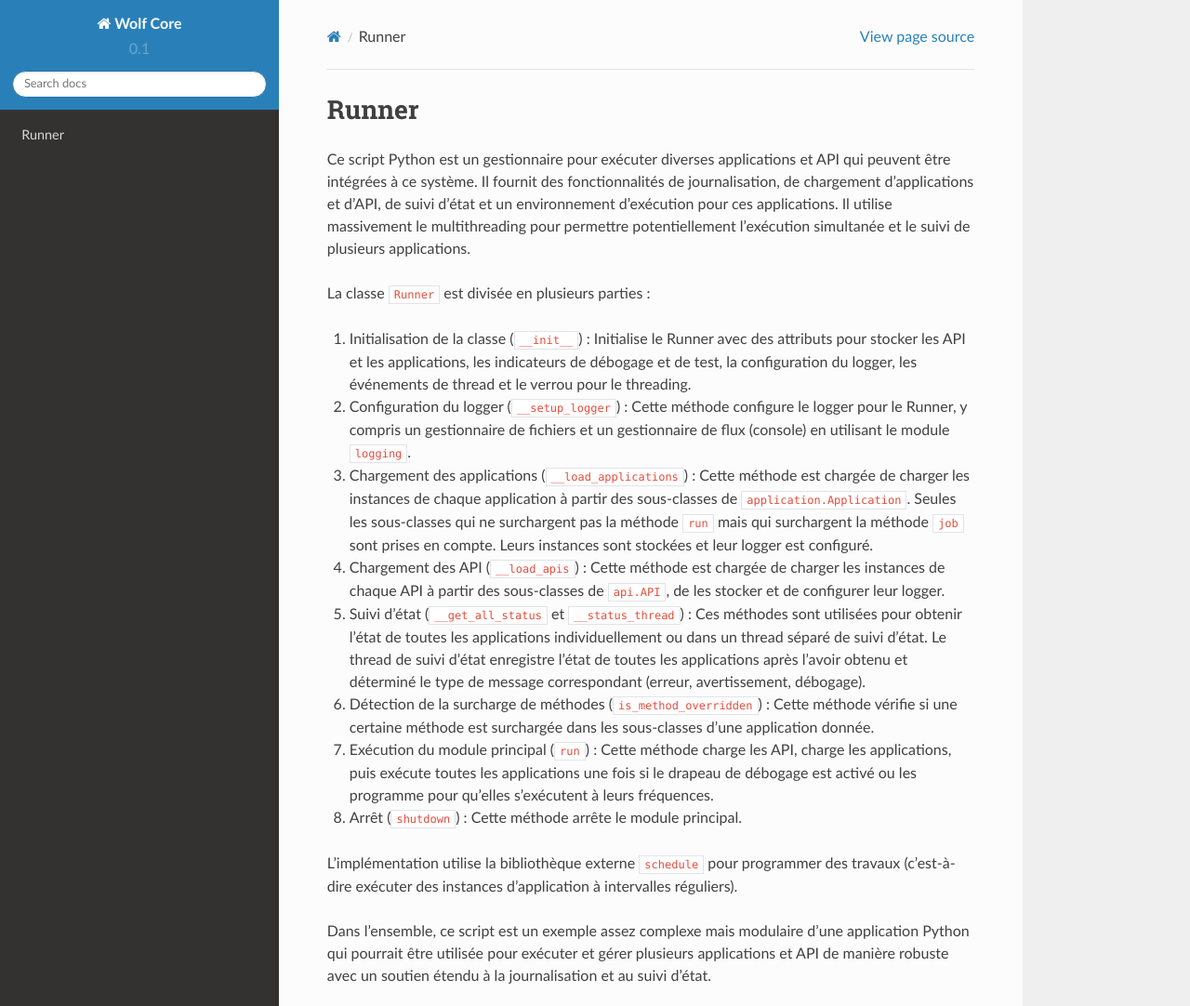
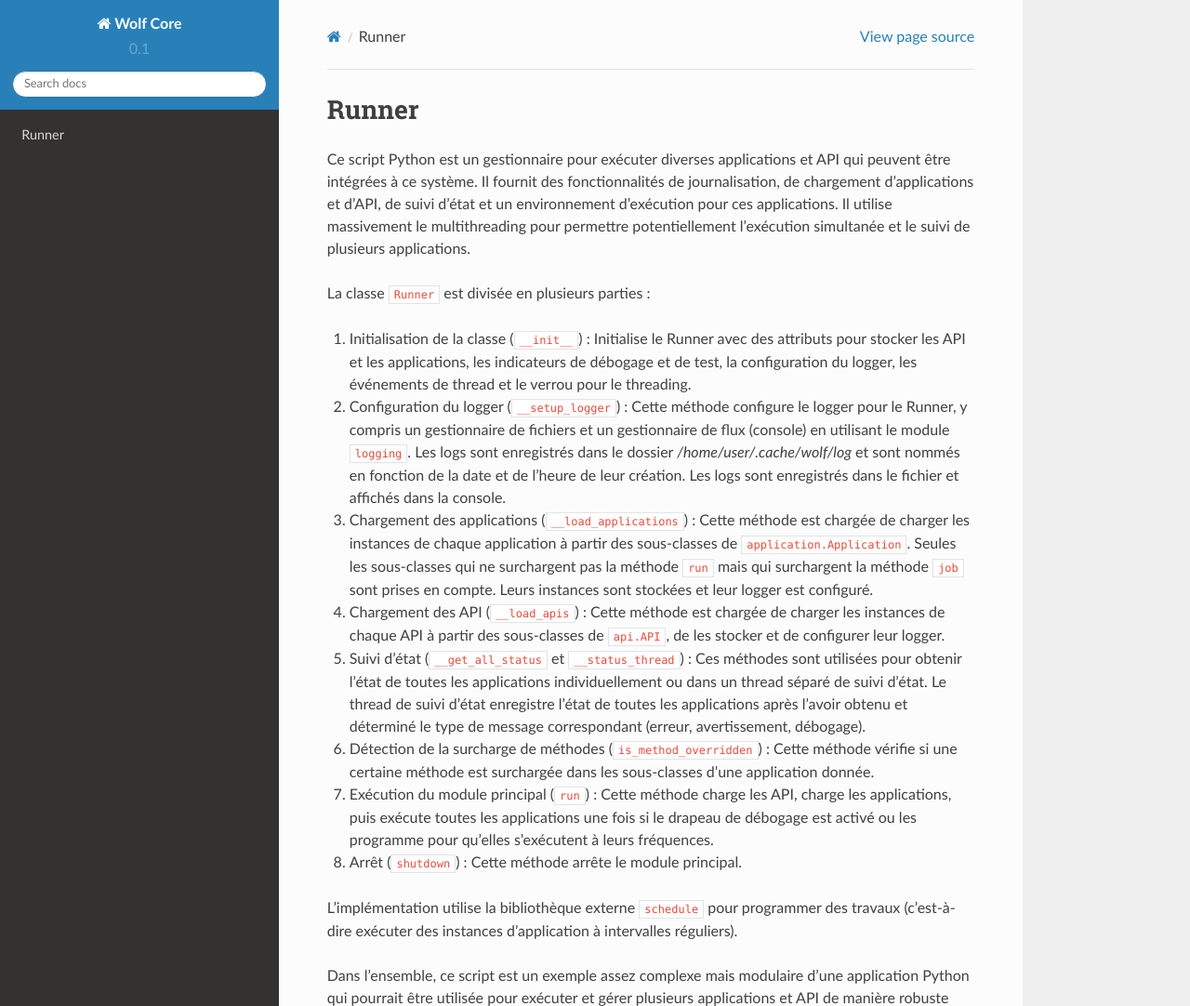
Before and after one commit to sedelpeuch/wolf-core, a Sphinx documentation site: the page built from docs/source/runner.rst, in a window 1280 px wide and 1364 px high, cut to the strip 0-1082 px from the top of the window. Shown: the whole strip at 93% size. Built offline with Sphinx 7.4.7 and the Read the Docs theme 2.0.0, drawn with Linux system fonts in a browser that asks for light colours.

Commit message:
instructions in step 2. The logger now also records logs in `/home/user/.cache/wolf/log` folder and names them based on the time of creation. Added this detail to provide clarity and help troubleshoot in case of issues.

```diff
--- a/docs/source/runner.rst
+++ b/docs/source/runner.rst
@@ -7,7 +7,7 @@ La classe ``Runner`` est divisée en plusieurs parties :
 
 1. Initialisation de la classe (``__init__``) : Initialise le Runner avec des attributs pour stocker les API et les applications, les indicateurs de débogage et de test, la configuration du logger, les événements de thread et le verrou pour le threading.
 
-2. Configuration du logger (``__setup_logger``) : Cette méthode configure le logger pour le Runner, y compris un gestionnaire de fichiers et un gestionnaire de flux (console) en utilisant le module ``logging``.
+2. Configuration du logger (``__setup_logger``) : Cette méthode configure le logger pour le Runner, y compris un gestionnaire de fichiers et un gestionnaire de flux (console) en utilisant le module ``logging``. Les logs sont enregistrés dans le dossier `/home/user/.cache/wolf/log` et sont nommés en fonction de la date et de l'heure de leur création. Les logs sont enregistrés dans le fichier et affichés dans la console.
 
 3. Chargement des applications (``__load_applications``) : Cette méthode est chargée de charger les instances de chaque application à partir des sous-classes de ``application.Application``. Seules les sous-classes qui ne surchargent pas la méthode ``run`` mais qui surchargent la méthode ``job`` sont prises en compte. Leurs instances sont stockées et leur logger est configuré.
 
```
